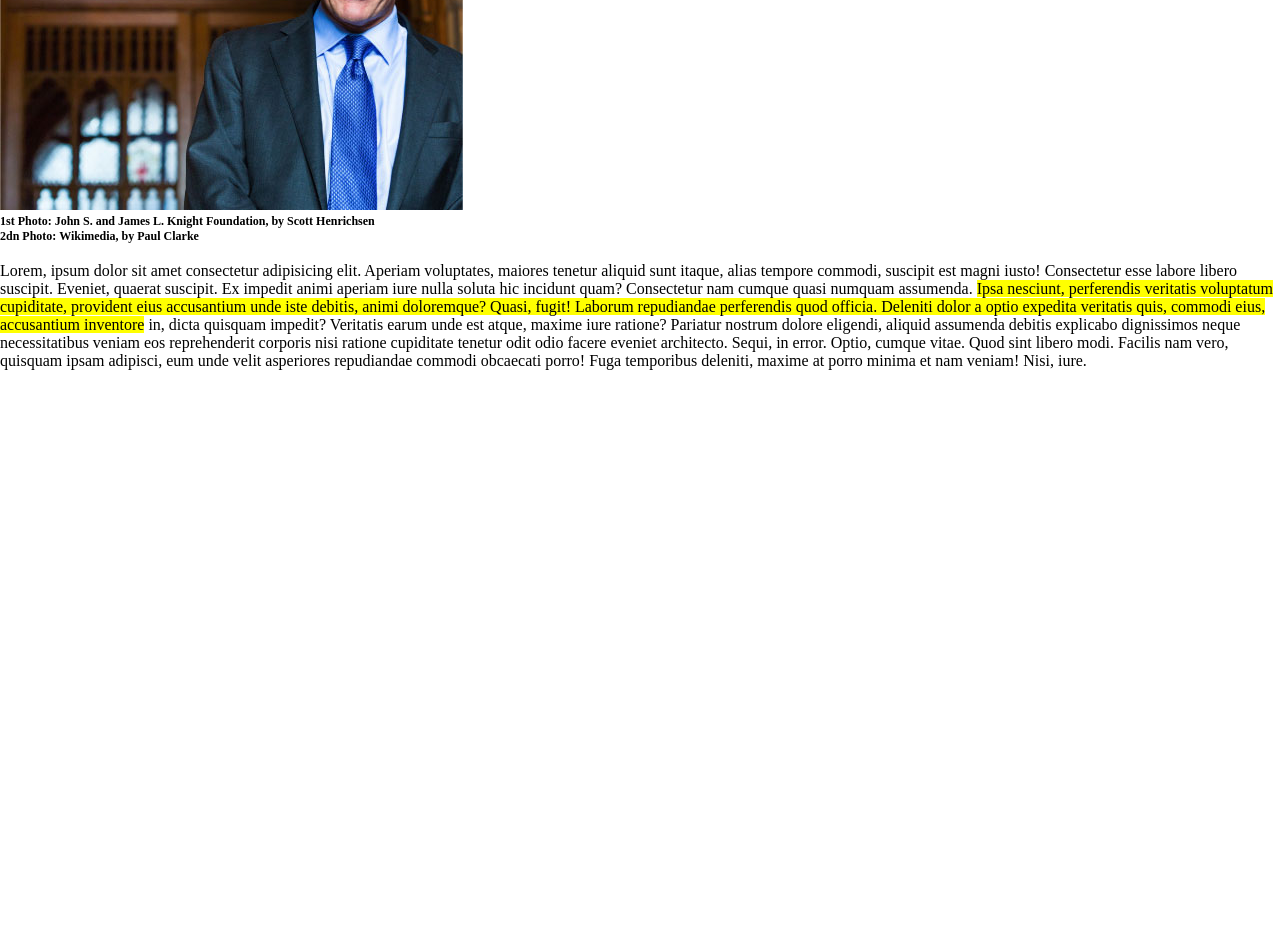
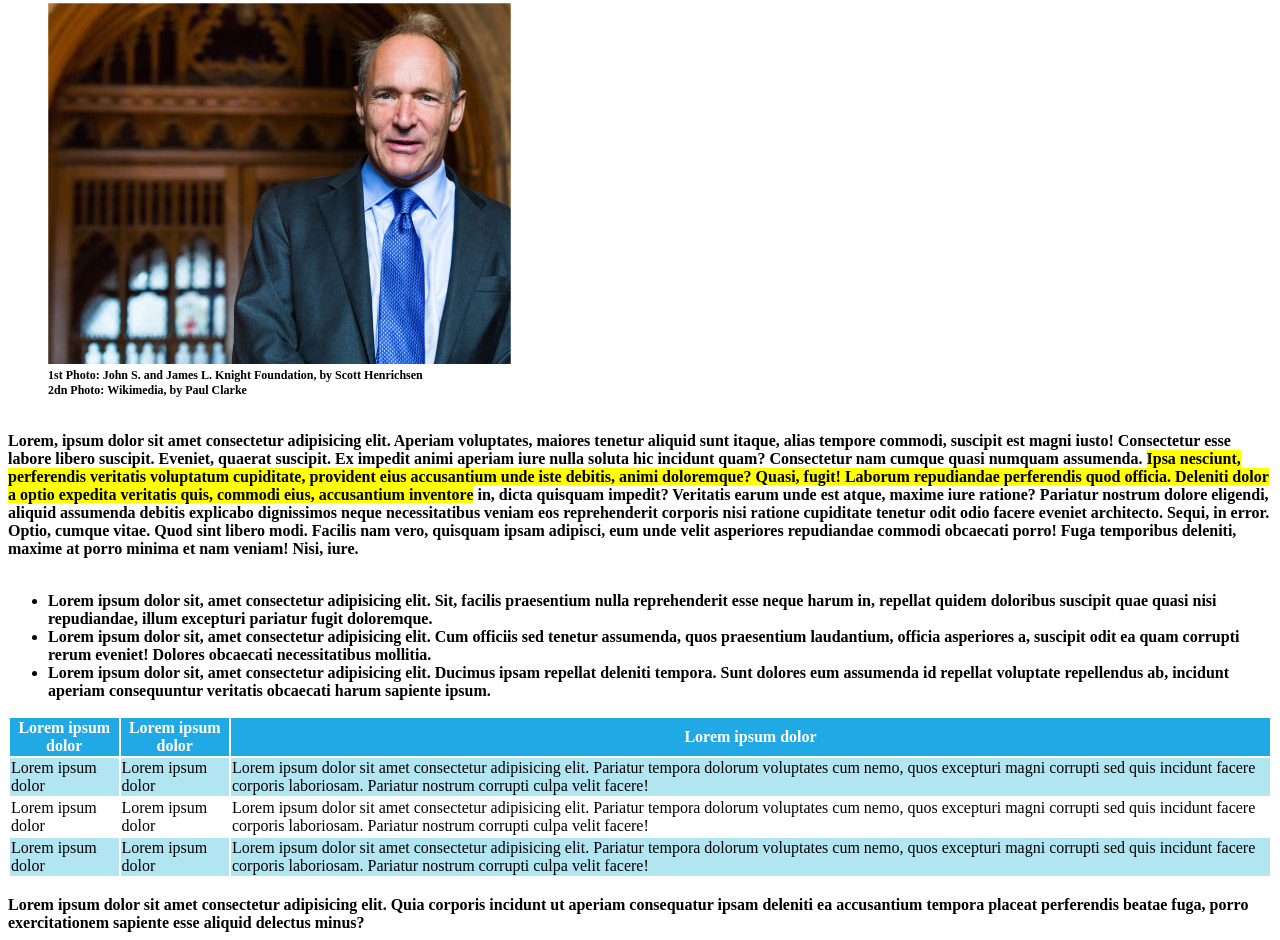
Before and after one commit to CiroMarra/html-css-booleaner, a plain HTML site: page index.html in a window 1280 px wide. Shown: the part 898-1838 px from the top of the page. Before the commit the page ends 1268 px from the top, so only its background shows below. Drawn offline with Linux system fonts and the light colour scheme.

Commit message:
feat: add table

```diff
--- a/index.html
+++ b/index.html
@@ -45,9 +45,69 @@
                  Quasi, fugit! Laborum repudiandae perferendis quod officia. Deleniti dolor a optio expedita veritatis quis, commodi eius, accusantium inventore</span> in, dicta quisquam impedit? Veritatis earum unde est atque, maxime iure ratione?
                  Pariatur nostrum dolore eligendi, aliquid assumenda debitis explicabo dignissimos neque necessitatibus veniam eos reprehenderit corporis nisi ratione cupiditate tenetur odit odio facere eveniet architecto. Sequi, in error. Optio, cumque vitae.
                  Quod sint libero modi. Facilis nam vero, quisquam ipsam adipisci, eum unde velit asperiores repudiandae commodi obcaecati porro! Fuga temporibus deleniti, maxime at porro minima et nam veniam! Nisi, iure.
-             </article>
+            </article>
         </section>
         <!-- fine section articolo  -->
+
+        <!-- inizio unordered list  -->
+        <br>
+      <section>
+        <ul>
+            <li>Lorem ipsum dolor sit, amet consectetur adipisicing elit. Sit, facilis praesentium nulla reprehenderit esse neque harum in, repellat quidem doloribus suscipit quae quasi nisi repudiandae, illum excepturi pariatur fugit doloremque.</li>
+            <li>Lorem ipsum dolor sit, amet consectetur adipisicing elit. Cum officiis sed tenetur assumenda, quos praesentium laudantium, officia asperiores a, suscipit odit ea quam corrupti rerum eveniet! Dolores obcaecati necessitatibus mollitia.</li>
+            <li>Lorem ipsum dolor sit, amet consectetur adipisicing elit. Ducimus ipsam repellat deleniti tempora. Sunt dolores eum assumenda id repellat voluptate repellendus ab, incidunt aperiam consequuntur veritatis obcaecati harum sapiente ipsum.</li>
+          </ul>
+      </section>
+
+      <!-- /inizio unordered list  -->
+
+      <!-- inizio tabella -->
+      <section>
+        <table class="tabella">
+        <thead class="titolo-tabella">
+            <tr>
+                <th class="intestazione-tabella">Lorem ipsum dolor</th>
+                <th class="intestazione-tabella">Lorem ipsum dolor</th>
+                <th class="intestazione-tabella">Lorem ipsum dolor</th>
+            </tr>
+        </thead>
+        <!-- /intestazione della tabella -->
+
+        <!-- corpo della tabella -->
+        <tbody>
+            <tr class="corpo-tabella">
+                <td>Lorem ipsum dolor</td>
+                <td>Lorem ipsum dolor</td>
+                <td>Lorem ipsum dolor sit amet consectetur adipisicing elit. Pariatur tempora dolorum voluptates cum nemo, quos excepturi magni corrupti sed quis incidunt facere corporis laboriosam. Pariatur nostrum corrupti culpa velit facere!</td>
+            </tr>
+            <tr class="tebella-bianca">
+                <td>Lorem ipsum dolor</td>
+                <td>Lorem ipsum dolor</td>
+                <td>Lorem ipsum dolor sit amet consectetur adipisicing elit. Pariatur tempora dolorum voluptates cum nemo, quos excepturi magni corrupti sed quis incidunt facere corporis laboriosam. Pariatur nostrum corrupti culpa velit facere!</td>
+            </tr>
+            <tr class="corpo-tabella">
+                <td>Lorem ipsum dolor</td>
+                <td>Lorem ipsum dolor</td>
+                <td>Lorem ipsum dolor sit amet consectetur adipisicing elit. Pariatur tempora dolorum voluptates cum nemo, quos excepturi magni corrupti sed quis incidunt facere corporis laboriosam. Pariatur nostrum corrupti culpa velit facere!</td>
+            </tr>
+        </tbody>
+        <!-- /corpo della tabella -->
+
+
+
+       </table>
+         <!-- /chiusura della tabella -->
+         <br>
+
+    </section>
+
+    <!-- secondo articolo -->
+
+    <section>
+        <article>
+            Lorem ipsum dolor sit amet consectetur adipisicing elit. Quia corporis incidunt ut aperiam consequatur ipsam deleniti ea accusantium tempora placeat perferendis beatae fuga, porro exercitationem sapiente esse aliquid delectus minus?
+        </article>
+    </section>
 
 
 
--- a/style.css
+++ b/style.css
@@ -1,8 +1,3 @@
-*{
-    margin: 0;
-    padding: 0;
-    box-sizing: border-box;
-}
 
 .logo {
     width: 300px;
@@ -36,3 +31,31 @@ figcaption {
 span {
     background-color: yellow;
 }
+
+ul {
+    font-weight: 600;
+}
+
+article {
+    font-weight: 700;
+}
+
+.titolo-tabella {
+    background-color:#20A9E5;
+}
+
+.corpo-tabella {
+    background-color: #B1E5F2;
+}
+
+.tabella {
+    width: 100%;
+}
+
+.tabella-bianca {
+    background-color: white;
+}
+
+.intestazione-tabella {
+    color: white;
+}
```
